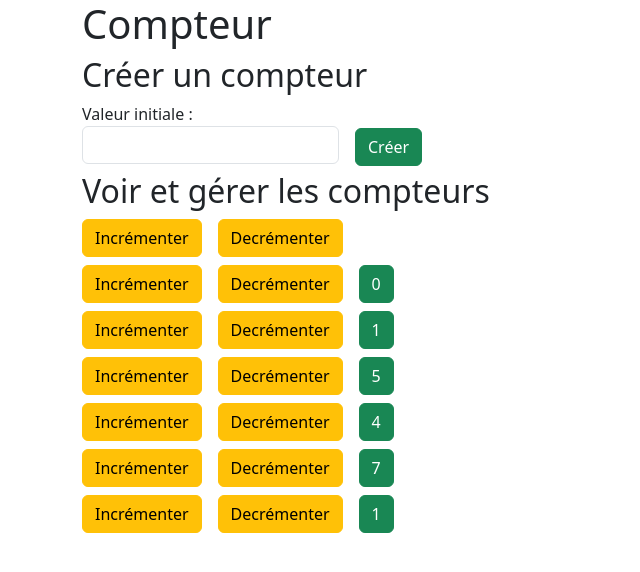
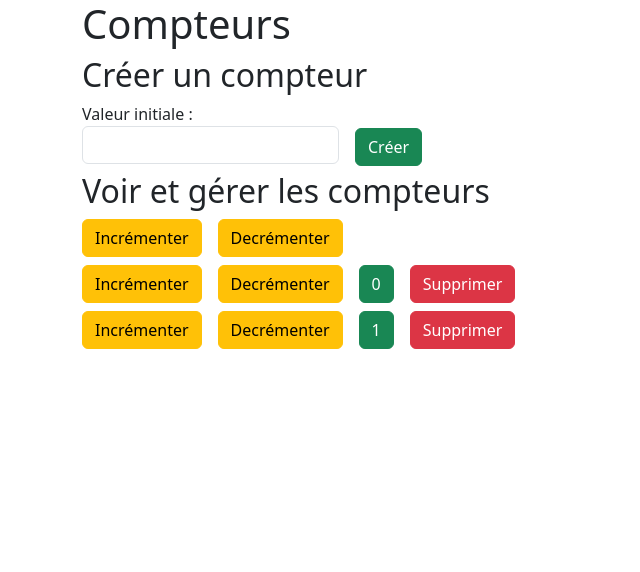
Before and after one commit to Elshindr/diginamic2022-M07, a React (Create React App) app in the folder react/counter/: page / in a window 1280 px wide. Shown: the top 572 px of the page, without its empty margins (0-640 px from the left). Built offline with nearby package versions, Linux system fonts and the light colour scheme; data requests are answered from the project's data file.

Commit message:
Correction de la suppression d'un compteur;

```diff
--- a/react/counter/db.json
+++ b/react/counter/db.json
@@ -1,28 +1,12 @@
 {
   "counters": [
     {
-      "id": 1,
-      "value": 0
-    },
-    {
-      "id": 2,
-      "value": 1
-    },
-    {
-      "value": "5",
-      "id": 3
-    },
-    {
-      "value": "4",
-      "id": 4
-    },
-    {
-      "value": "7",
-      "id": 5
+      "value": "0",
+      "id": 1
     },
     {
       "value": "1",
-      "id": 6
+      "id": 2
     }
   ]
 }
--- a/react/counter/src/components/App.js
+++ b/react/counter/src/components/App.js
@@ -33,6 +33,18 @@ function App() {
     const loaded_counters = await Data.loadCounters();
     setCounters(loaded_counters);
   }
+  // Gestion de la suppression d'un compteur
+  const handleClickDelete = async (event, counter_id) => {
+
+    console.log(`Dans handleClickDelete : `, counter_id);
+    // Ajout d'un compteur en faisant appel à l'api rest
+    await Data.deleteCounter(counter_id);
+    // Pour afficher, on peut filtrer le tableau
+    const filtered_counters = counters.filter(counter => {
+      if (counter.id !== counter_id) return counter;
+    })
+    setCounters(filtered_counters);
+  }
   // Incrémente uniquement le compteur dont on a l'id
   const increment = (id) => {
     console.log(`Dans increment`);
@@ -64,7 +76,7 @@ function App() {
   }
   return (
     <div className="App container">
-      <h1>Compteur</h1>
+      <h1>Compteurs</h1>
       <h2>Créer un compteur</h2>
       <FormAdd
         onAdd={handleSubmitAdd}
@@ -84,6 +96,7 @@ function App() {
           counter={counter}
           onIncrement={increment}
           onDecrement={decrement}
+          onDelete={handleClickDelete}
         />)}
 
     </div>
--- a/react/counter/src/components/Counter.js
+++ b/react/counter/src/components/Counter.js
@@ -1,19 +1,26 @@
 const Counter = (props) => {
+
   return (
     <div className="my-2">
       <button
-        onClick={()=>{
+        onClick={() => {
           props.onIncrement(props.counter.id);
         }}
         className="btn btn-warning me-3">Incrémenter
       </button>
       <button
-        onClick={ () => {
+        onClick={() => {
           props.onDecrement(props.counter.id)
-        } }
+        }}
         className="btn btn-warning me-3">Decrémenter
       </button>
-      <button className="btn btn-success">{props.counter.value}</button>
+      <button className="btn btn-success me-3">{props.counter.value}</button>
+      <button
+        onClick={(event) => {
+          props.onDelete(event, props.counter.id)
+        }}
+        className="btn btn-danger me-3">Supprimer
+      </button>
     </div>
   );
 }
```
